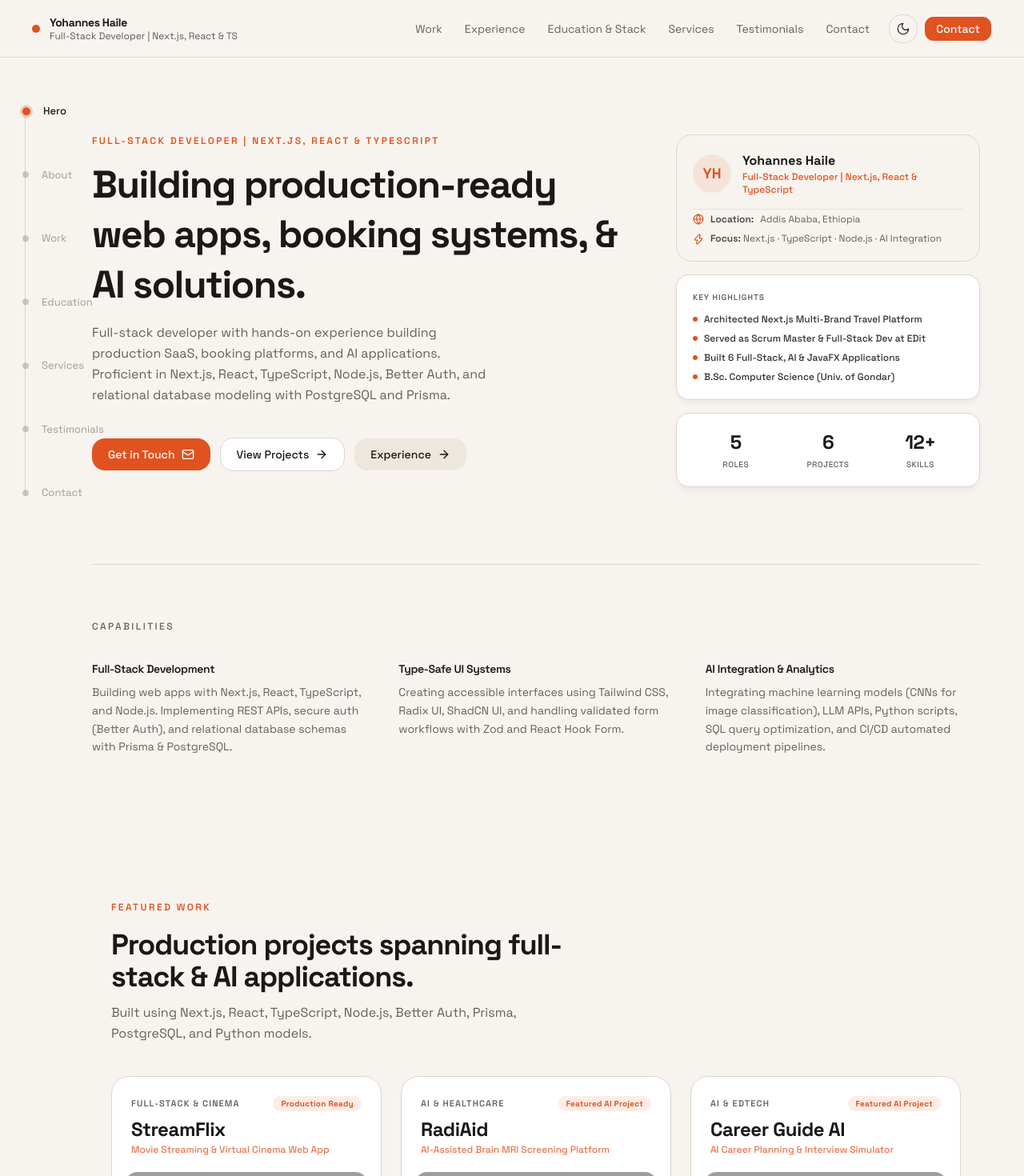
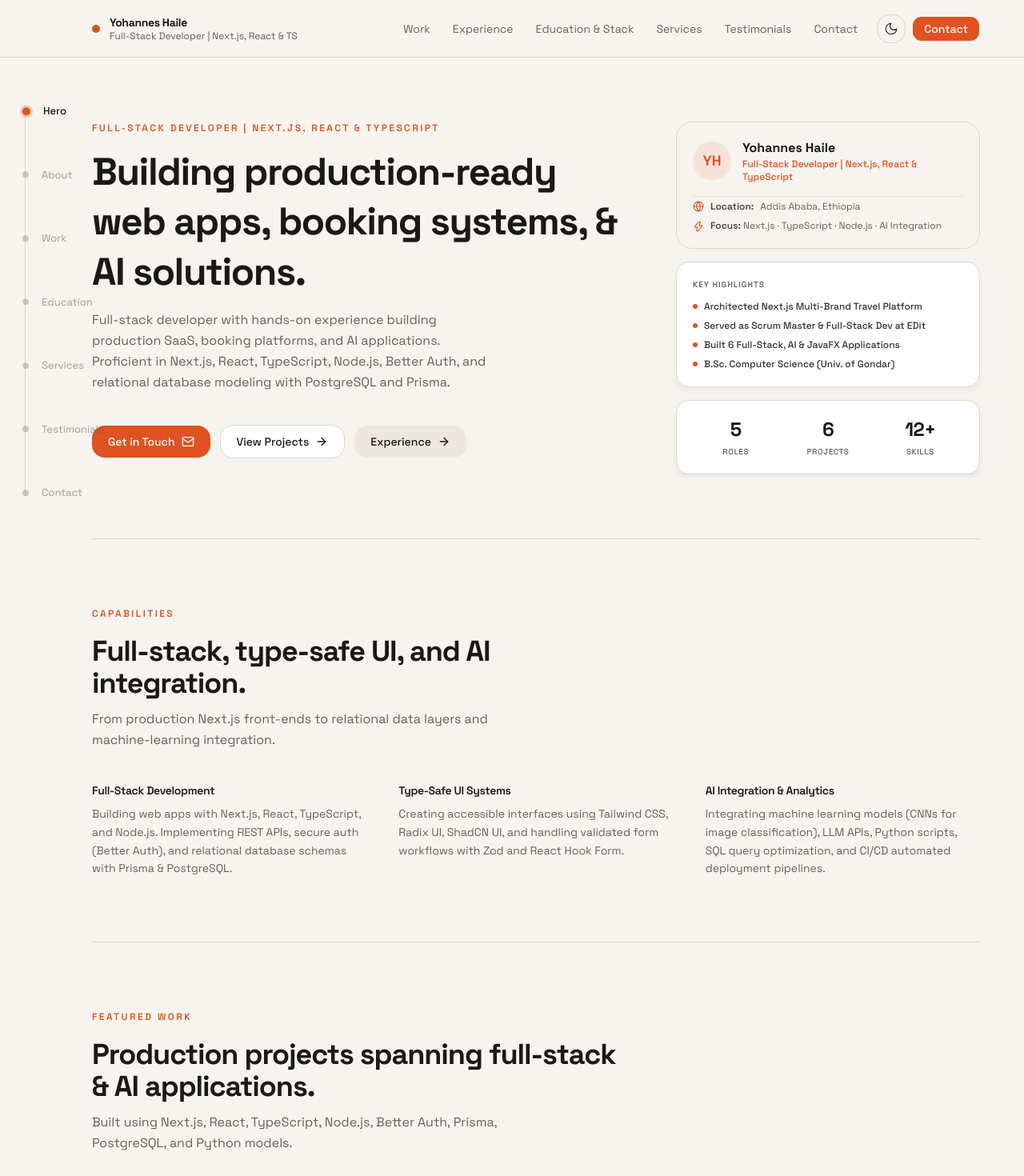
Before and after one commit to JoHaile/portfolio_2, a Next.js app: page / in a window 1280 px wide. Shown: the top 1470 px of the page at 80% size. Built offline with nearby package versions, Linux system fonts and the light colour scheme; grey boxes are pictures that could not be loaded.

Commit message:
applied some design creticue using imabcable

```diff
--- a/app/page.tsx
+++ b/app/page.tsx
@@ -37,7 +37,7 @@ export default function Home() {
         <ContactSection contactInfo={contactInfo} socialLinks={socialLinks} />
       </main>
 
-      <div className="mx-auto max-w-[1440px] px-6 md:px-10 lg:pl-[100px]">
+      <div className="mx-auto max-w-[1250px] px-6 md:px-10 lg:pl-[100px]">
         <Footer />
       </div>
     </div>
--- a/components/shared/CapabilitiesSection.tsx
+++ b/components/shared/CapabilitiesSection.tsx
@@ -3,10 +3,24 @@ import type { Capability } from "@/data/capabilities"
 
 function CapabilitiesSection({ capabilities }: { capabilities: Capability[] }) {
   return (
-    <section id="about" className="border-t border-border pt-12 pb-20 md:pt-16 md:pb-28">
-      <Label>Capabilities</Label>
+    <section id="about" className="border-t border-border py-16 md:py-20">
+      <div className="max-w-full md:max-w-[70%] lg:max-w-[60%]">
+        <Label className="animate-fade-in text-primary font-semibold">Capabilities</Label>
+        <h2
+          className="mt-4 text-2xl font-bold tracking-[-0.03em] text-foreground sm:text-3xl md:text-4xl animate-fade-in-up"
+          style={{ animationDelay: "100ms" }}
+        >
+          Full-stack, type-safe UI, and AI integration.
+        </h2>
+        <p
+          className="mt-3 max-w-lg text-sm leading-relaxed text-muted-foreground animate-fade-in-up sm:text-base"
+          style={{ animationDelay: "200ms" }}
+        >
+          From production Next.js front-ends to relational data layers and machine-learning integration.
+        </p>
+      </div>
 
-      <div className="mt-8 grid grid-cols-1 gap-8 sm:grid-cols-2 md:gap-10 lg:grid-cols-3">
+      <div className="mt-10 grid grid-cols-1 gap-8 sm:grid-cols-2 md:gap-10 lg:grid-cols-3">
         {capabilities.map((cap) => (
           <div key={cap.title}>
             <h3 className="text-sm font-semibold tracking-tight text-foreground">
--- a/components/shared/ContactSection.tsx
+++ b/components/shared/ContactSection.tsx
@@ -6,7 +6,7 @@ import type { ContactInfo, SocialLink } from "@/data/contact"
 
 function ContactSection({ contactInfo, socialLinks }: { contactInfo: ContactInfo[]; socialLinks: SocialLink[] }) {
   return (
-    <section id="contact" className="border-t border-border py-16 md:py-24">
+    <section id="contact" className="border-t border-border py-16 md:py-20">
       {/* Section header */}
       <div className="max-w-full md:max-w-[70%] lg:max-w-[60%]">
         <Label className="animate-fade-in text-primary font-semibold">Contact & Hiring</Label>
--- a/components/shared/EducationStackSection.tsx
+++ b/components/shared/EducationStackSection.tsx
@@ -30,7 +30,7 @@ function EducationStackSection({
   categories: StackCategory[]
 }) {
   return (
-    <section id="education" className="border-t border-border py-16 md:py-24">
+    <section id="education" className="border-t border-border py-16 md:py-20">
       <div>
         <div className="mb-10 max-w-3xl">
           <span className="text-[11px] font-semibold uppercase tracking-[0.2em] text-primary">
--- a/components/shared/ExperienceSection.tsx
+++ b/components/shared/ExperienceSection.tsx
@@ -4,7 +4,7 @@ import type { ExperienceEntry } from "@/data/experience"
 
 function ExperienceSection({ entries }: { entries: ExperienceEntry[] }) {
   return (
-    <section id="experience" className="border-t border-border py-16 md:py-24">
+    <section id="experience" className="border-t border-border py-16 md:py-20">
       <div className="max-w-full md:max-w-[70%] lg:max-w-[60%]">
         <Label className="animate-fade-in text-primary">Work Experience</Label>
         <h2
--- a/components/shared/HeroSection.tsx
+++ b/components/shared/HeroSection.tsx
@@ -5,7 +5,7 @@ import type { ProfileData } from "@/data/profile";
 
 function HeroSection({ profile }: { profile: ProfileData }) {
   return (
-    <section id="hero" className="py-14 sm:py-18 md:py-22 lg:py-24">
+    <section id="hero" className="py-14 md:py-16 lg:py-20">
       <div className="flex flex-col gap-10 lg:flex-row lg:items-start lg:justify-between lg:gap-14">
         <div className="flex flex-1 flex-col gap-4">
           <Label
--- a/components/shared/NavBar.tsx
+++ b/components/shared/NavBar.tsx
@@ -27,7 +27,7 @@ export default function NavBar() {
 
   return (
     <nav className="sticky top-0 z-50 h-[72px] flex items-center border-b border-border bg-background/80 backdrop-blur-md">
-      <div className="mx-auto flex w-full max-w-[1440px] items-center justify-between px-6 md:px-10">
+      <div className="mx-auto flex w-full max-w-[1250px] items-center justify-between px-6 md:px-10 lg:pl-[100px]">
         <div className="flex items-center gap-3">
           <div className="size-2.5 rounded-full bg-primary" />
           <div className="flex flex-col">
--- a/components/shared/ProjectsSection.tsx
+++ b/components/shared/ProjectsSection.tsx
@@ -5,8 +5,7 @@ import type { Project } from "@/data/projects"
 
 function ProjectsSection({ projects }: { projects: Project[] }) {
   return (
-    <section id="work" className="pb-16 md:pb-24">
-      <div className="py-12 sm:px-6 sm:py-16 md:px-6 md:py-16">
+    <section id="work" className="border-t border-border py-16 md:py-20">
       <div className="max-w-full md:max-w-[70%] lg:max-w-[60%]">
         <Label className="animate-fade-in text-primary font-semibold">Featured Work</Label>
         <h2
@@ -48,7 +47,6 @@ function ProjectsSection({ projects }: { projects: Project[] }) {
           <ArrowRight className="size-4 transition-transform duration-200 group-hover/btn:translate-x-0.5" />
         </a>
       </div>
-      </div>
     </section>
   )
 }
--- a/components/shared/ServicesSection.tsx
+++ b/components/shared/ServicesSection.tsx
@@ -4,10 +4,24 @@ import { DataIcon } from "@/components/shared/DataIcon"
 
 function ServicesSection({ services }: { services: Service[] }) {
   return (
-    <section id="services" className="border-t border-border pt-12 pb-20 md:pt-16 md:pb-28">
-      <Label>Services</Label>
+    <section id="services" className="border-t border-border py-16 md:py-20">
+      <div className="max-w-full md:max-w-[70%] lg:max-w-[60%]">
+        <Label className="animate-fade-in text-primary font-semibold">Services</Label>
+        <h2
+          className="mt-4 text-2xl font-bold tracking-[-0.03em] text-foreground sm:text-3xl md:text-4xl animate-fade-in-up"
+          style={{ animationDelay: "100ms" }}
+        >
+          Six ways I can help bring your product from idea to shipped.
+        </h2>
+        <p
+          className="mt-3 max-w-lg text-sm leading-relaxed text-muted-foreground animate-fade-in-up sm:text-base"
+          style={{ animationDelay: "200ms" }}
+        >
+          Full-stack engineering, API design, secure auth, and AI integration as an embedded partner.
+        </p>
+      </div>
 
-      <div className="mt-8 grid grid-cols-1 gap-4 sm:grid-cols-2 lg:grid-cols-3">
+      <div className="mt-10 grid grid-cols-1 gap-4 sm:grid-cols-2 lg:grid-cols-3">
         {services.map((service) => {
           const Icon = service.icon
           return (
--- a/components/shared/TestimonialsSection.tsx
+++ b/components/shared/TestimonialsSection.tsx
@@ -7,14 +7,14 @@ function TestimonialsSection({ testimonials }: { testimonials: Testimonial[] })
   return (
     <section
       id="testimonials"
-      className="border-t border-border py-20 md:py-28"
+      className="border-t border-border py-16 md:py-20"
     >
       {/* Section header */}
       <div className="flex flex-col gap-6 md:flex-row md:items-end md:justify-between">
         <div className="max-w-full md:max-w-[70%] lg:max-w-[60%]">
           <Label className="animate-fade-in">Testimonials</Label>
           <h2
-            className="mt-5 text-2xl font-bold tracking-[-0.03em] text-foreground sm:text-3xl md:text-4xl animate-fade-in-up"
+            className="mt-4 text-2xl font-bold tracking-[-0.03em] text-foreground sm:text-3xl md:text-4xl animate-fade-in-up"
             style={{ animationDelay: "100ms" }}
           >
             Words from people I&apos;ve worked with.
@@ -29,7 +29,7 @@ function TestimonialsSection({ testimonials }: { testimonials: Testimonial[] })
       </div>
 
       {/* Testimonials grid */}
-      <div className="mt-14 grid grid-cols-1 gap-5 md:grid-cols-2 lg:grid-cols-3">
+      <div className="mt-10 grid grid-cols-1 gap-5 md:grid-cols-2 lg:grid-cols-3">
         {testimonials.map((testimonial, i) => (
           <TestimonialCard
             key={testimonial.authorName}
```
Lines whose indentation alone changed are shown as unchanged.
